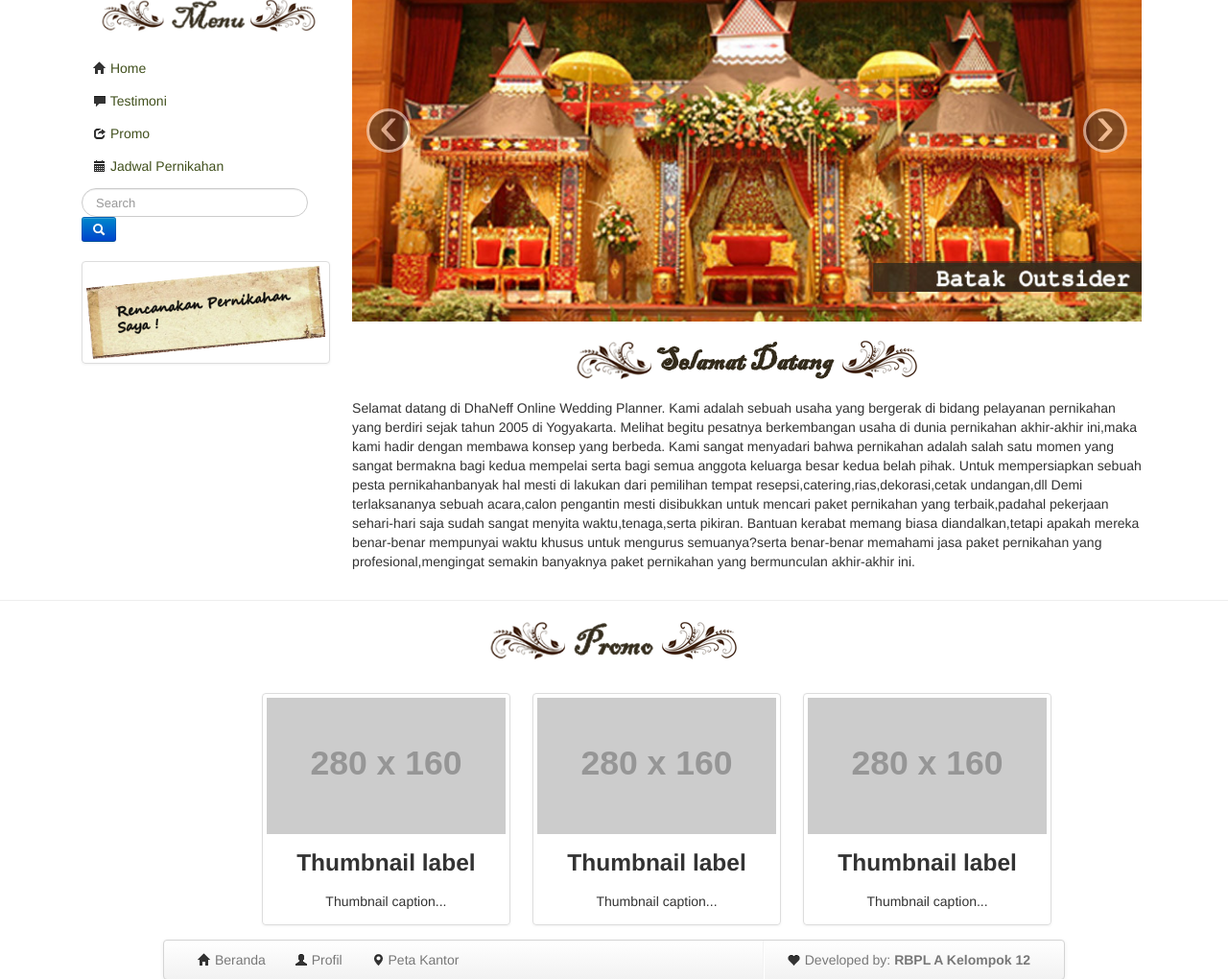
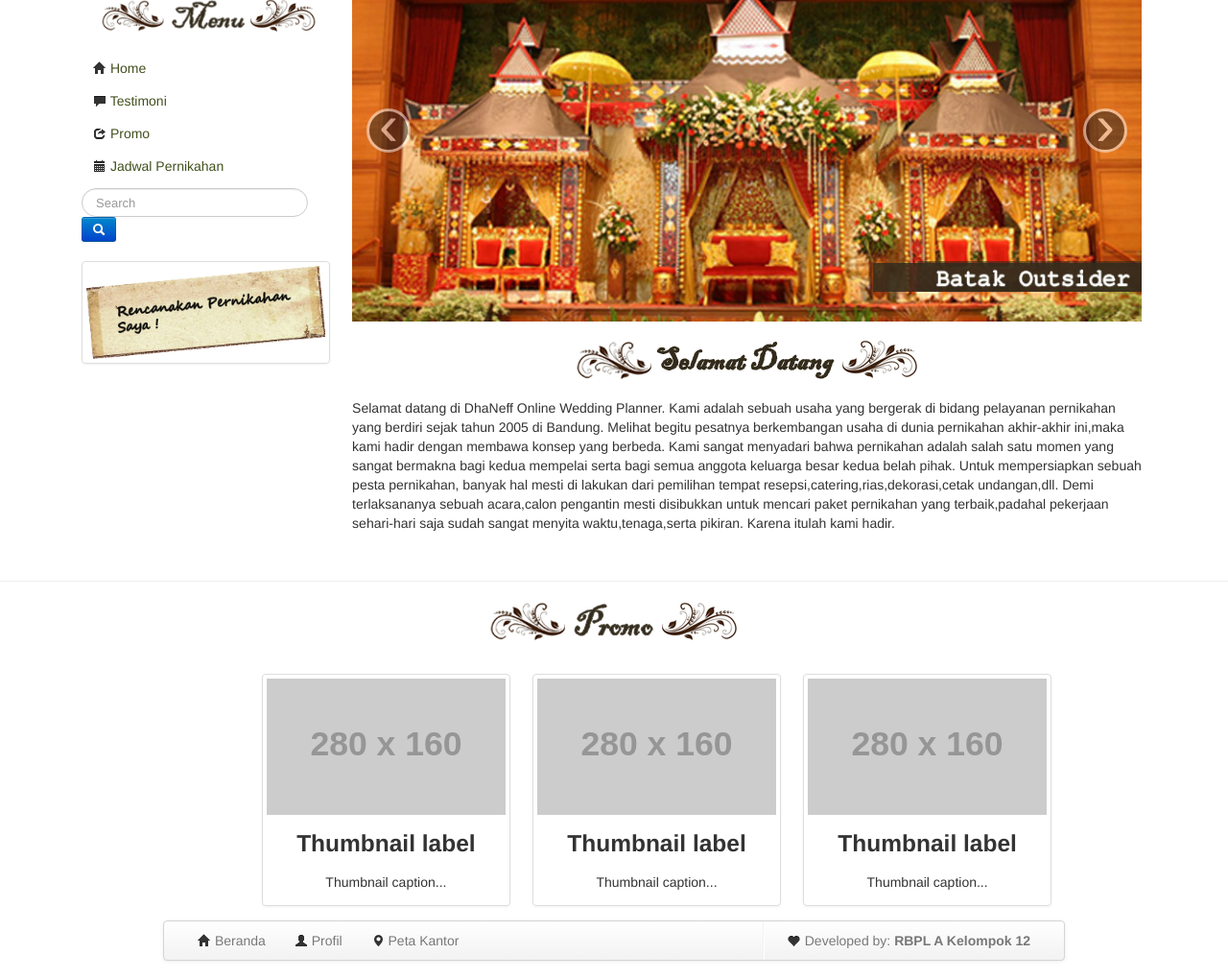
Before and after one commit to ernestina/online-wedding-planner, a PHP site: page /view/home.php in a window 1280 px wide. Shown: the part 171-1191 px from the top of the page at 96% size. Run offline with PHP 8.4, Linux system fonts and the light colour scheme; some libraries are stand-ins or nearby versions.

Commit message:
modified code

```diff
--- a/trunk/view/home.php
+++ b/trunk/view/home.php
@@ -20,17 +20,13 @@ echo "<div class='span9'>";
 			</div>
 
 			<p class="lead"> <center> <img src="../lib/img/welcome.png"> </center><br>
-			Selamat datang di DhaNeff Online Wedding Planner. Kami adalah sebuah usaha yang bergerak di bidang pelayanan pernikahan yang berdiri sejak tahun 2005 di Yogyakarta.
+			Selamat datang di DhaNeff Online Wedding Planner. Kami adalah sebuah usaha yang bergerak di bidang pelayanan pernikahan yang berdiri sejak tahun 2005 di Bandung.
+			Melihat begitu pesatnya berkembangan usaha di dunia pernikahan akhir-akhir ini,maka kami hadir dengan membawa konsep yang berbeda.
+			Kami sangat menyadari bahwa pernikahan adalah salah satu momen yang sangat bermakna bagi kedua mempelai serta bagi semua anggota keluarga besar kedua belah pihak.
+			Untuk mempersiapkan sebuah pesta pernikahan, banyak hal mesti di lakukan dari pemilihan tempat resepsi,catering,rias,dekorasi,cetak undangan,dll.
+			Demi terlaksananya  sebuah acara,calon pengantin mesti disibukkan untuk mencari paket pernikahan yang terbaik,padahal pekerjaan sehari-hari saja sudah sangat menyita waktu,tenaga,serta pikiran.
+			Karena itulah kami hadir. <br> <br>
 
-Melihat begitu pesatnya berkembangan usaha di dunia pernikahan akhir-akhir ini,maka kami hadir dengan membawa konsep yang berbeda.
-
-Kami sangat menyadari bahwa pernikahan adalah salah satu momen yang sangat bermakna bagi kedua mempelai serta bagi semua anggota keluarga besar kedua belah pihak.
-
-Untuk mempersiapkan sebuah pesta pernikahanbanyak hal mesti di lakukan dari pemilihan tempat resepsi,catering,rias,dekorasi,cetak undangan,dll
-
-Demi terlaksananya  sebuah acara,calon pengantin mesti disibukkan untuk mencari paket pernikahan yang terbaik,padahal pekerjaan sehari-hari saja sudah sangat menyita waktu,tenaga,serta pikiran.
-
-Bantuan kerabat memang biasa diandalkan,tetapi apakah mereka benar-benar mempunyai waktu khusus untuk mengurus semuanya?serta benar-benar memahami jasa paket pernikahan yang profesional,mengingat semakin banyaknya paket pernikahan yang bermunculan akhir-akhir ini.
 			</p>
 
 			</div>
```
